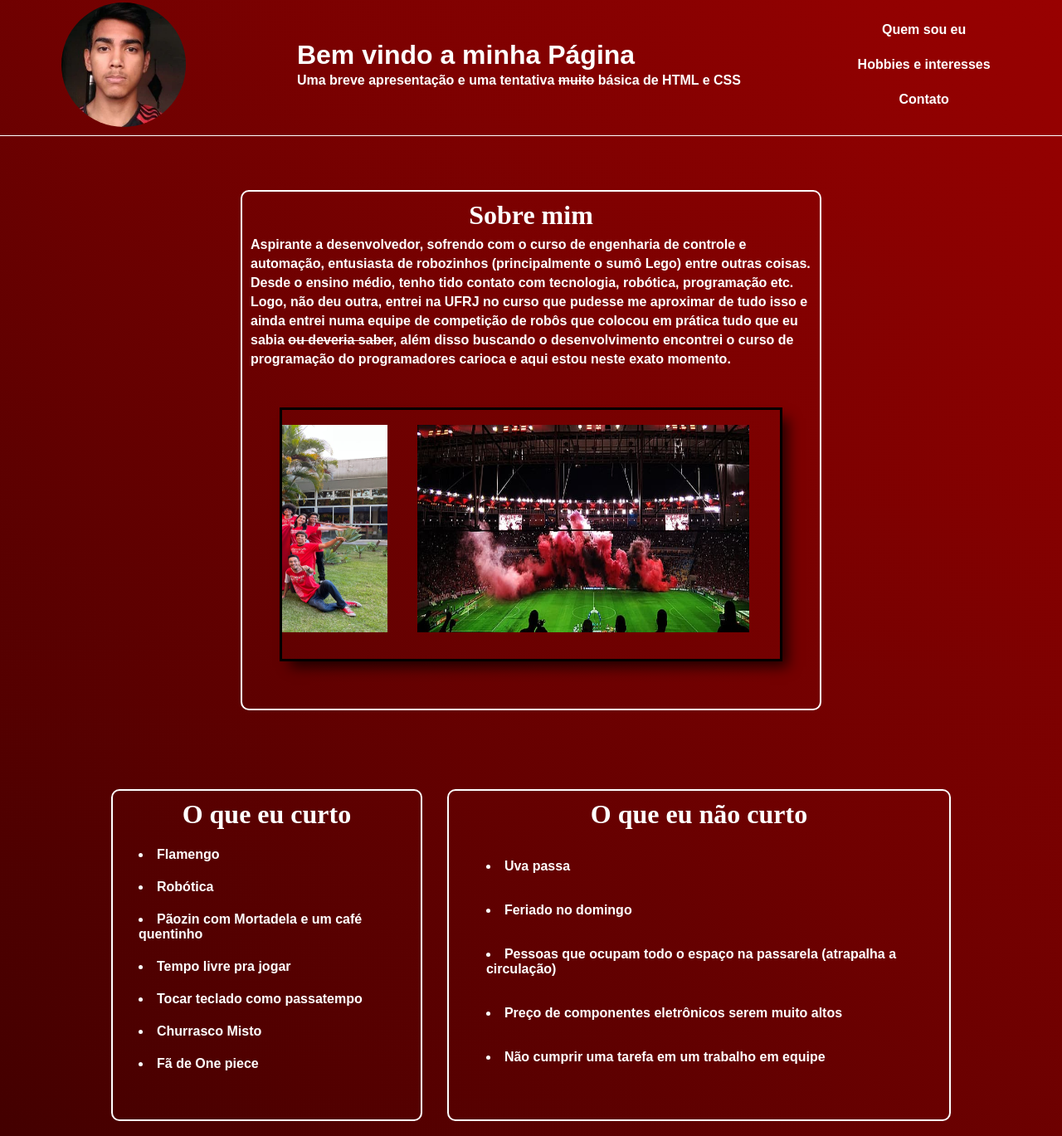
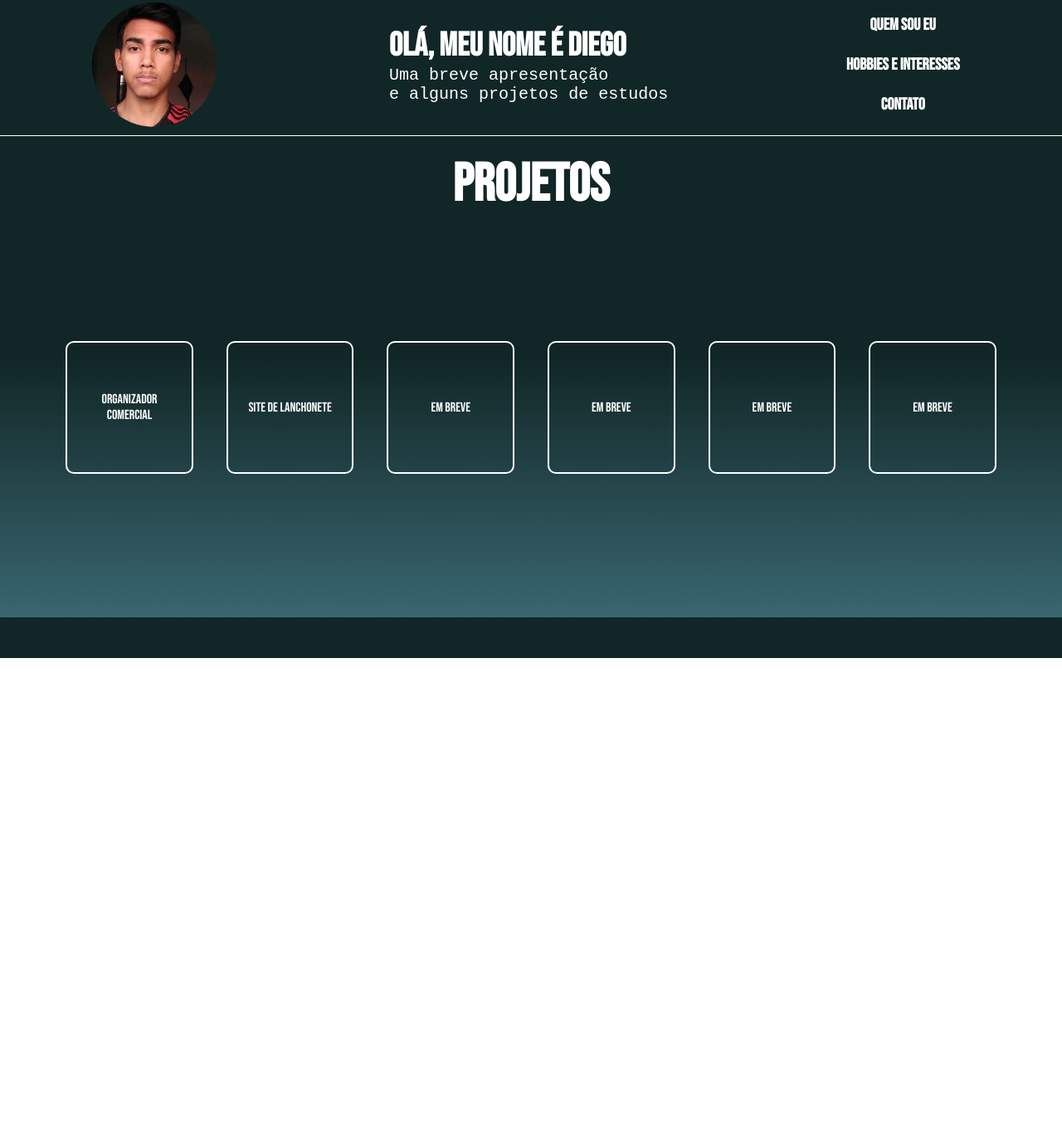
Before and after one commit to DiegoSamim/Apresenta-o-Individual, a plain HTML site: page index.html in a window 1280 px wide. Shown: the part 7-1376 px from the top of the page at 83% size. After the commit the page ends 800 px from the top, so only its background shows below. Drawn offline with Linux system fonts and the light colour scheme.

Commit message:
Reformulação Inicial do site de apresentação
Praticamente algo novo, sendo retirado todo designer anterior e acrescentado a section de projetos com estilo incluso. Aqui é o passo Inicial

```diff
--- a/CSS/style.css
+++ b/CSS/style.css
@@ -2,17 +2,26 @@
     padding: 0;
     margin: 0;
     box-sizing: border-box;
-    font-family: Arial, Helvetica, sans-serif;
     color: white;
 }
 
+body{
+    background: linear-gradient(180deg, rgba(17,38,38,1) 58%, rgba(57,102,112,1) 100%);
+}
+
 header{
+    font-family: 'Bebas Neue', sans-serif;
+    font-size: 20px;
     display: flex;
     min-width: 300px;
     padding: 10px;
     border-bottom: 0.5px solid white;
     align-items: center;
     justify-content: space-around;
+}
+
+header p{
+    font-family: 'Courier New', Courier, monospace;
 }
 
 
@@ -53,111 +62,50 @@ nav > a:hover::after{
     width: 100%;
 }
 
-body{
-
-    background: linear-gradient(45deg, #000000, #3D0000, #950101, #dd0000);
-    background-size: 300% 300%;
-    /*background: linear-gradient(45deg, #443737, #272121, #FF0000, #FF4D00);*/
-    /*background: linear-gradient(45deg, #212121, #323232, #0D7377, #14FFEC);*/
+main{
+    width: 100vw;
+    height: 70vh;
 }
 
-main{
-    display:flex;
-    flex-direction: column;
-    align-items: center;
-    padding: 50px;
+#tituloProjetos{
+    font-family: 'Bebas Neue', sans-serif;
+    text-align: center;
+    margin-top: 20px;
+    margin-bottom: -50px;
+    font-size: 5vw;
 }
 
-p{
-    font-weight: bold;
-    line-height: 23px;
+.projetos div{
+    height: 70vh;
+    padding: 20px;
+    display: flex;
+    flex-wrap: wrap;
+    text-align: center;
+    justify-content: center;
+    align-content: center;
 }
 
-#sobre{
-    margin-bottom: 80px;
+.projetos a{
+    display: flex;
+    align-items: center;
+    justify-content: center;
+    font-family: 'Bebas Neue', sans-serif;
+    margin: 20px;
+    padding: 20px;
+    width: 12vw;
+    height: 20vh;
+    border: 2px solid ;
+    border-radius: 10px;
+    transition: .40s;
+    cursor:pointer;
 }
 
-#interesse{
-    margin: auto;
-    display: flex;
-    flex-direction: row;
+
+.projetos div:hover > :not(:hover){
+    opacity: 0.2;
 }
 
-ul{
-    padding: auto;
-    list-style-position: inside;
-    font-weight: bold;
+.projetos div a:hover{
+    box-shadow: 0 0 35px white;
+    transform: scale(1.1);
 }
-
-ul > li{
-    margin: 6%;
-}
-
-article{
-    padding: 10px;
-    margin: 15px;
-    max-width: 700px;
-    min-height: 400px;
-    border-radius: 10px;
-    border: 2px solid white;
-}
-
-h2{
-    margin-bottom: 5px;
-    font-family: 'Times New Roman', Times, serif;
-    font-size: 2em;
-    text-align: center;
-}
-
-@keyframes colors{
-    0%{
-        background-position: 0% 50%;
-    }
-    50%{
-        background-position: 100% 50%;
-    }
-    100%{
-        background-position: 0% 50%;
-    }
-}
-
-.carrosel{
-    width: 600px;
-    height: 300px;
-    outline: 3px solid black;
-    overflow: hidden;
-    margin: 50px auto;
-    box-shadow: 10px 10px 15px rgba(0, 0, 0, 0.7);
-}
-
-.carrosel ul{
-    display: flex;
-    justify-content: center;
-    list-style: none;
-    width: 300px;
-    height: 100px;
-
-}
-
-.carrosel li{
-    position: relative;
-    animation: slide 15s infinite;
-}
-
-@keyframes slide {
-    0%{ left: 200px;}
-    20%{left: -100px;}
-
-    30%{left: -450px;}
-    50%{left: -410px;}
-
-    60%{left: 750px;}
-    80%{left: 700px;}
-
-    100%{left:400px}
-}
-
-.carrosel ul li img{
-    width: 400px;
-    height: 250px;
-}
--- a/index.html
+++ b/index.html
@@ -1,18 +1,21 @@
-<!DOCTYPE html>
+ <!DOCTYPE html>
 <html lang="pt-br">
 <head>
     <meta charset="UTF-8">
     <meta http-equiv="X-UA-Compatible" content="IE=edge">
     <meta name="viewport" content="width=device-width, initial-scale=1.0">
     <title>Projeto Individual - Apresentação</title>
+    <link rel="preconnect" href="https://fonts.googleapis.com">
+    <link rel="preconnect" href="https://fonts.gstatic.com" crossorigin>
+    <link href="https://fonts.googleapis.com/css2?family=Bebas+Neue&family=Open+Sans:ital,wght@0,300;0,400;0,500;0,600;0,700;0,800;1,300;1,400;1,500;1,600;1,700;1,800&display=swap" rel="stylesheet">
     <link rel="stylesheet" href="CSS/style.css">
 </head>
 <body>
     <header>
         <img id="foto" src="Imagens/unnamed.webp" alt="">
         <div #introdução>
-            <h1> Bem vindo a minha Página</h1>
-            <p>Uma breve apresentação e uma tentativa <s>muito</s> básica de HTML e CSS</p>
+            <h1> Olá, meu nome é Diego</h1>
+            <p>Uma breve apresentação <br> e alguns projetos de estudos </p>
         </div>
         <nav>
             <a href="#sobre">Quem sou eu</a>
@@ -20,54 +23,21 @@
             <a target="_blank" href="Contato.html">Contato</a>
         </nav>
     </header>
+
     <main>
-        <article id="sobre">
-            <h2> Sobre mim </h2>
-            <p>Aspirante a desenvolvedor, sofrendo com o curso de engenharia de controle e automação,
-                entusiasta de robozinhos (principalmente o sumô Lego) entre outras coisas. Desde o ensino médio, tenho tido contato com tecnologia, robótica, programação etc. Logo, não deu outra, entrei na UFRJ no curso que pudesse me aproximar de tudo isso e ainda entrei numa equipe de competição de robôs que colocou em prática tudo que eu sabia <s>ou deveria saber</s>, além disso buscando o desenvolvimento encontrei o curso de programação do programadores carioca e aqui estou neste exato momento.
-            </p>
+        <h1 id="tituloProjetos">Projetos</h1>
+        <section class="projetos">
+            <div>
+                <a>Organizador Comercial</a>
+                <a>Site de Lanchonete</a>
+                <a>Em breve</a>
+                <a>Em breve</a>
+                <a>Em breve</a>
+                <a>Em breve</a>
+            </div>
+    </main>
 
-            <div class="carrosel">
-                <ul>
-                    <li>
-                        <img src="Imagens/supertreta_rsm_challenge 22.png" alt="">
-                    </li>
-                    <li>
-                        <img src="Imagens/image.jpg" alt="">
-                    </li>
-                    <li>
-                        <img src="Imagens/44de852c-845b-4132-9ca9-de50c483927f.jpeg" alt="">
-                    </li>
-                    <li>
-                        <img src="Imagens/maracana-rio-de-janeiro-flamengo-clube-de-regatas-do-flamengo-crowds-hd-wallpaper-preview.jpg" alt="">
-                    </li>
-                </ul>
-            </div>
-        </article>
-        <div id="interesse">
-            <article>
-                <h2>O que eu curto</h2>
-                <ul>
-                    <li>Flamengo</li>
-                    <li>Robótica</li>
-                    <li>Pãozin com Mortadela e um café quentinho</li>
-                    <li>Tempo livre pra jogar</li>
-                    <li>Tocar teclado como passatempo</li>
-                    <li>Churrasco Misto</li>
-                    <li>Fã de One piece</li>
-                </ul>
-            </article>
-            <article >
-                <h2>O que eu não curto</h2>
-                <ul>
-                    <li>Uva passa</li>
-                    <li>Feriado no domingo</li>
-                    <li>Pessoas que ocupam todo o espaço na passarela (atrapalha a circulação)</li>
-                    <li>Preço de componentes eletrônicos serem muito altos</li>
-                    <li>Não cumprir uma tarefa em um trabalho em equipe</li>
-                </ul>
-            </article>
-        </div>
+
 
     </main>
 </body>
```
Also changed, not shown: Contato.html (deleted, +0 -52 lines), estilomain.css (added).
